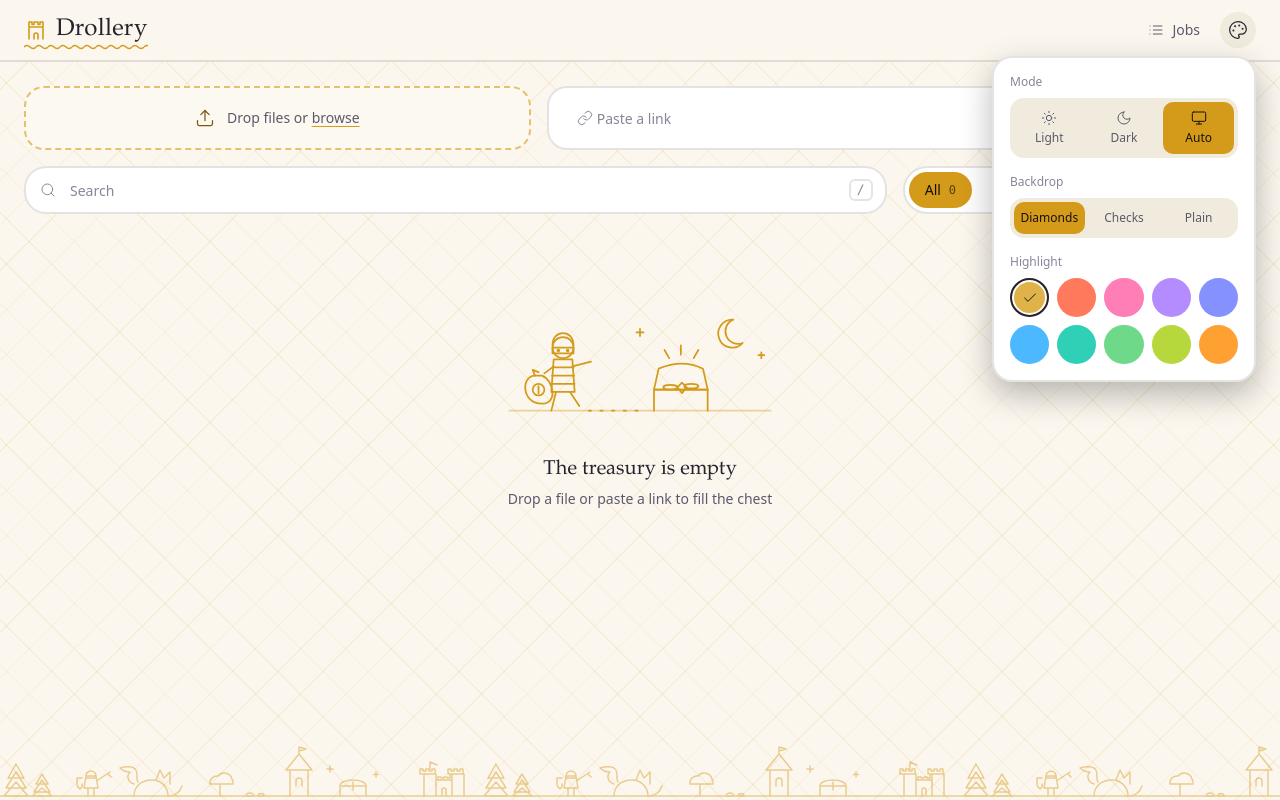
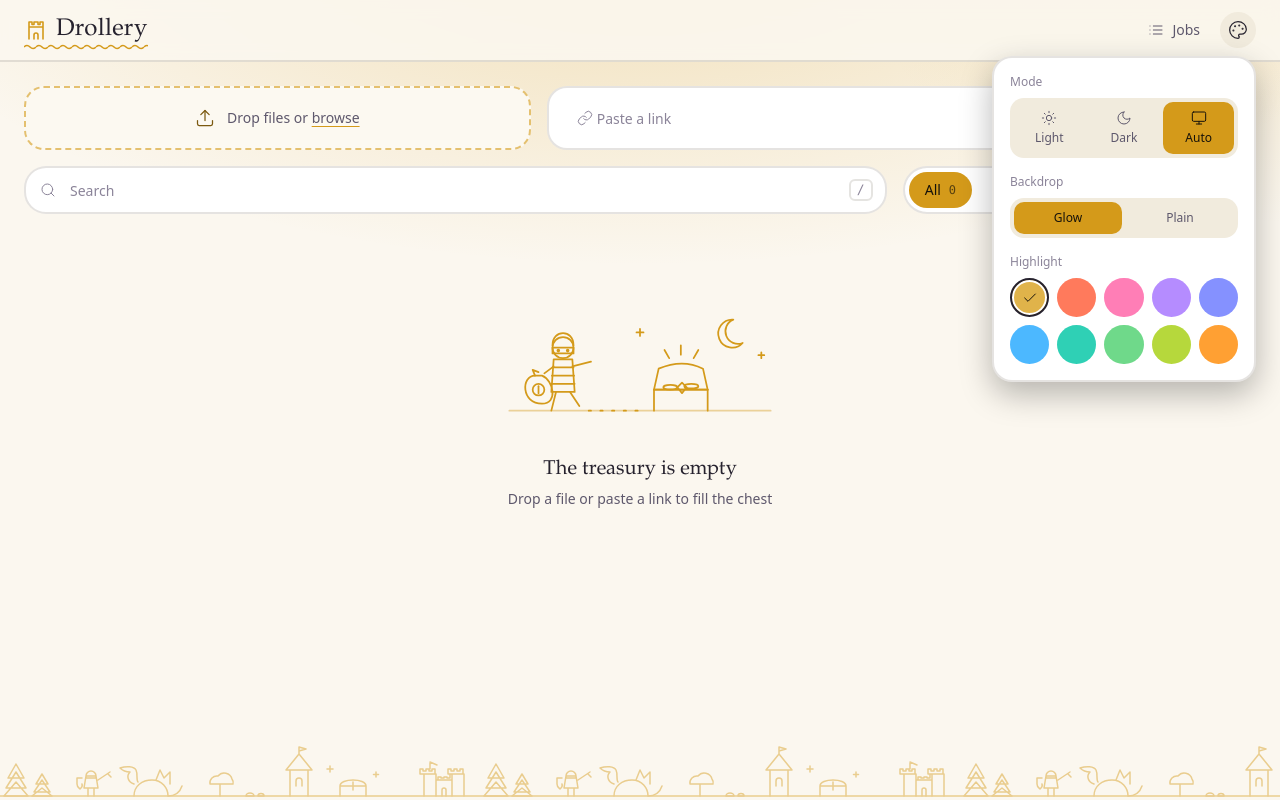
Before and after one commit to ScriptKnight-de/Drollery, a FastAPI app: page / in a window 1280 px wide, after a click on "Appearance". Run offline with FastAPI, Linux system fonts and the light colour scheme; data that the repository does not hold is empty.

Commit message:
feat: soft torch-glow backdrop replaces diamond and checks patterns
The page now has a faint highlight-colored glow from the top edge, fixed to the
window, with no pattern. The Backdrop picker is trimmed to Glow and Plain; stale
saved values from the old picker fall back to Glow.

Co-Authored-By: Claude Sonnet 5.5 <noreply@anthropic.com>

```diff
--- a/src/drollery/static/style.css
+++ b/src/drollery/static/style.css
@@ -45,17 +45,16 @@
 * { box-sizing: border-box; }
 body { margin: 0; color: var(--tx); font: 400 16px/24px var(--sans); -webkit-font-smoothing: antialiased; min-height: 100vh; display: flex; flex-direction: column;
   background-color: var(--bg); }
-/* backdrops: heraldic diamond lattice (default), chessboard, or plain */
+/* backdrop: a soft torch-glow of the highlight color from the top edge, fixed to the window; "plain" turns it off */
 body {
-  --line: color-mix(in srgb, var(--ac) 11%, transparent);
+  --glow: 34%;
   background-image:
-    repeating-linear-gradient(45deg, transparent 0 31px, var(--line) 31px 32px),
-    repeating-linear-gradient(-45deg, transparent 0 31px, var(--line) 31px 32px);
+    radial-gradient(ellipse 85% 60% at 50% -10%, color-mix(in srgb, var(--ac) var(--glow), transparent), transparent 72%),
+    radial-gradient(ellipse 45% 40% at 100% 0%, color-mix(in srgb, var(--ac) calc(var(--glow) * .5), transparent), transparent 70%);
+  background-attachment: fixed;
 }
-:root[data-bg="checks"] body {
-  background-image: conic-gradient(color-mix(in srgb, var(--ac) 7%, transparent) 25%, transparent 0 50%, color-mix(in srgb, var(--ac) 7%, transparent) 0 75%, transparent 0);
-  background-size: 64px 64px;
-}
+@media (prefers-color-scheme: light) { :root:not([data-theme="dark"]) body { --glow: 28%; } }
+:root[data-theme="light"] body { --glow: 28%; }
 :root[data-bg="plain"] body { background-image: none; }
 a { color: var(--ac-ink); text-decoration: none; }
 a:hover { text-decoration: underline; text-underline-offset: 3px; }
@@ -104,7 +103,8 @@ main { max-width: 1280px; width: 100%; margin: 0 auto; padding: 24px; flex: 1; }
   color: var(--tx2); font: 500 12px/16px var(--sans); cursor: pointer; transition: background-color .15s var(--ease), color .15s var(--ease); }
 .modes button:hover { color: var(--tx); }
 .modes button[aria-pressed="true"] { background: var(--ac); color: var(--ac-on); }
-.modes.plain button { padding: 8px 0; }
+.modes.two { grid-template-columns: repeat(2, 1fr); }
+.modes.two button { padding: 8px 0; }
 .swatches { display: grid; grid-template-columns: repeat(5, 1fr); gap: 8px; }
 .sw { aspect-ratio: 1; border-radius: 50%; border: 2px solid transparent; cursor: pointer; display: grid; place-items: center; color: transparent; padding: 0;
   background: var(--c); transition: transform .12s var(--ease); }
--- a/src/drollery/templates/base.html
+++ b/src/drollery/templates/base.html
@@ -11,7 +11,7 @@
       var r = document.documentElement, t = localStorage.getItem("drollery.theme"), a = localStorage.getItem("drollery.accent"), g = localStorage.getItem("drollery.bg");
       if (t === "light" || t === "dark") r.dataset.theme = t;
       if (a) r.dataset.accent = a;
-      if (g) r.dataset.bg = g;
+      if (g === "plain") r.dataset.bg = g;
     } catch (e) {}
   </script>
   <link rel="icon" type="image/svg+xml" href="/static/favicon.svg">
@@ -35,9 +35,8 @@
             <button type="button" data-theme-set="system">{{ icon("monitor") }}Auto</button>
           </div>
           <p class="pop-h">Backdrop</p>
-          <div class="modes plain" role="group" aria-label="Backdrop">
-            <button type="button" data-bg-set="diamonds">Diamonds</button>
-            <button type="button" data-bg-set="checks">Checks</button>
+          <div class="modes two" role="group" aria-label="Backdrop">
+            <button type="button" data-bg-set="glow">Glow</button>
             <button type="button" data-bg-set="plain">Plain</button>
           </div>
           <p class="pop-h">Highlight</p>
@@ -58,7 +57,7 @@
     var root = document.documentElement, menu = document.getElementById("theme-menu");
     function save(k, v) { try { localStorage.setItem(k, v); } catch (e) {} }
     function sync() {
-      var t = root.dataset.theme || "system", a = root.dataset.accent || "gold", g = root.dataset.bg || "diamonds";
+      var t = root.dataset.theme || "system", a = root.dataset.accent || "gold", g = root.dataset.bg || "glow";
       document.querySelectorAll("[data-theme-set]").forEach(function (b) { b.setAttribute("aria-pressed", b.dataset.themeSet === t); });
       document.querySelectorAll("[data-accent-set]").forEach(function (b) { b.setAttribute("aria-pressed", b.dataset.accentSet === a); });
       document.querySelectorAll("[data-bg-set]").forEach(function (b) { b.setAttribute("aria-pressed", b.dataset.bgSet === g); });
```
Also changed, not shown: README.md.
